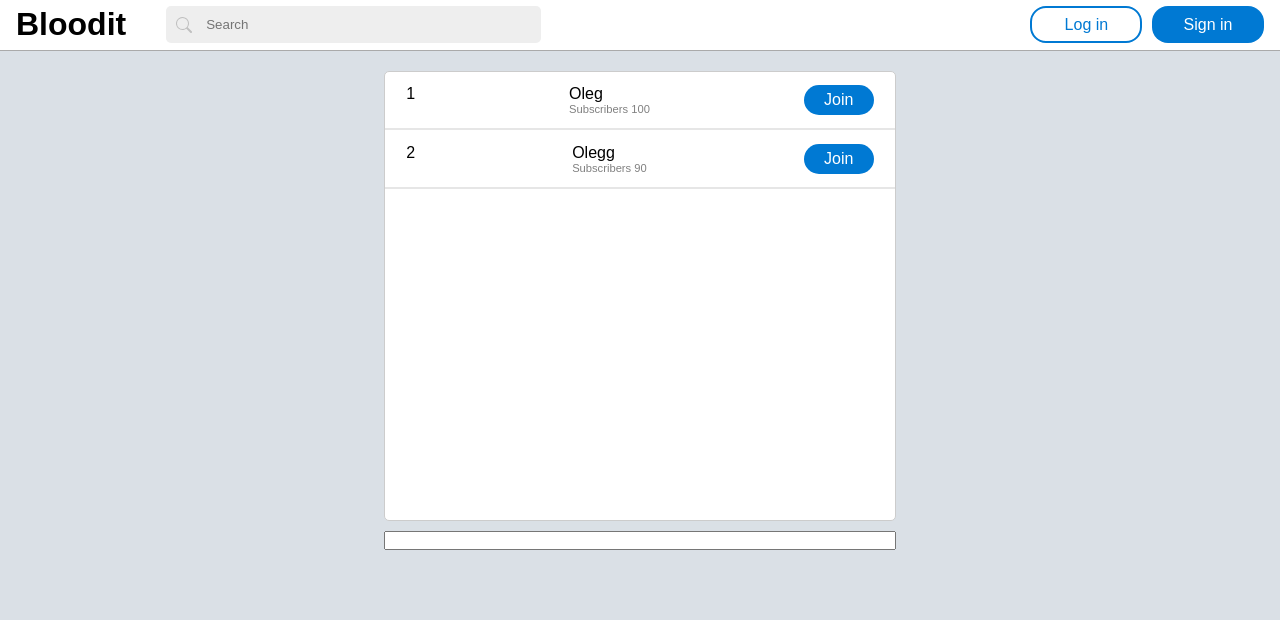
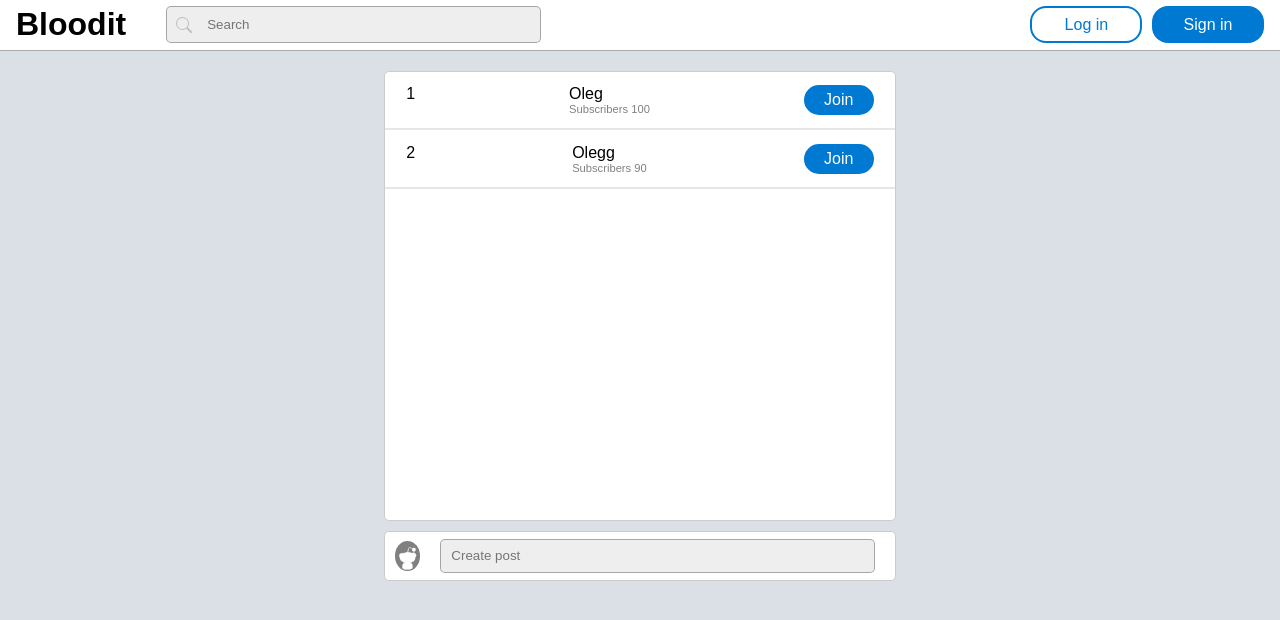
Before and after one commit to vkazivnyk/bloodit-frontend, a React (Create React App) app: page / in a window 1280 px wide. Shown: the top 620 px of the page. Built offline with nearby package versions, Linux system fonts and the light colour scheme.

Commit message:
add content to posts

```diff
--- a/package.json
+++ b/package.json
@@ -11,6 +11,8 @@
         "@types/react": "^17.0.38",
         "@types/react-dom": "^17.0.11",
         "draft-js": "^0.11.7",
+        "draftjs-to-html": "^0.9.1",
+        "html-react-parser": "^1.4.5",
         "react": "^17.0.2",
         "react-dom": "^17.0.2",
         "react-draft-wysiwyg": "^1.14.7",
--- a/src/Layout/Layout.module.scss
+++ b/src/Layout/Layout.module.scss
@@ -42,16 +42,9 @@ header {
     width: 30%;
     input {
         padding: 0px 40px;
+        z-index: 10;
         height: 100%;
-        background-color: $input-background-color;
-        border: none;
-        border-radius: 5px;
         width: 100%;
-        position: relative;
-        z-index: 10;
-    }
-    input:focus {
-        outline: 1px solid $input-focus-border;
     }
     a {
         padding: 20px 50px;
--- a/src/Layout/Layout.tsx
+++ b/src/Layout/Layout.tsx
@@ -3,6 +3,7 @@ import classes from './Layout.module.scss';
 import Button from '../components/Button/Button';
 import { BsSearch } from 'react-icons/bs';
 import SearchingPopup from '../components/SearchingPopup/SearchingPopup';
+import Input from '../components/Input/Input';
 
 const Layout = ({ children }: { children: React.ReactNode }) => {
     const [isSearching, setIsSearching] = useState(false);
@@ -13,7 +14,7 @@ const Layout = ({ children }: { children: React.ReactNode }) => {
                 <h1>Bloodit</h1>
                 <div className={classes.searchInput}>
                     <BsSearch className={classes.loupe} />
-                    <input
+                    <Input
                         type="text"
                         placeholder="Search"
                         onFocus={() => {
--- a/src/components/Button/Button.tsx
+++ b/src/components/Button/Button.tsx
@@ -2,7 +2,7 @@ import React from 'react';
 import './Button.module.scss';
 
 interface ButtonProps {
-    onClick?: () => void;
+    onClick?: React.MouseEventHandler<HTMLButtonElement>;
     customClass?: string;
     children: React.ReactNode;
 }
--- /dev/null
+++ b/src/components/Input/Input.module.scss
@@ -0,0 +1,13 @@
+@use '../../global/scss/global.scss' as *;
+
+input {
+    background-color: $input-background-color;
+    border: 1px solid $header-border-color;
+    border-radius: 5px;
+    position: relative;
+}
+input:hover,
+:focus {
+    border: none;
+    outline: 1px solid $input-focus-border;
+}
--- /dev/null
+++ b/src/components/Input/Input.tsx
@@ -0,0 +1,33 @@
+import React from 'react';
+import './Input.module.scss';
+
+interface InputProps {
+    type: string;
+    placeholder?: string;
+    onFocus?: () => void;
+    onChange?: React.ChangeEventHandler<HTMLInputElement>;
+    customClass?: string;
+    value?: string;
+}
+
+const Input = ({
+    type,
+    placeholder,
+    onFocus,
+    onChange,
+    customClass,
+    value,
+}: InputProps) => {
+    return (
+        <input
+            type={type}
+            placeholder={placeholder}
+            onFocus={onFocus}
+            onChange={onChange}
+            className={customClass}
+            value={value}
+        />
+    );
+};
+
+export default Input;
--- a/src/components/Post/Post.module.scss
+++ b/src/components/Post/Post.module.scss
@@ -2,6 +2,7 @@
 
 .container {
     border: 1px solid $border-color;
+    border-radius: 5px;
     background-color: $component-background-color;
     display: grid;
     grid-template-rows: auto auto auto auto;
@@ -17,7 +18,6 @@
         padding: 10px;
         margin: 5px;
     }
-    border-radius: 5px;
     max-height: 300px;
 }
 
@@ -30,6 +30,7 @@
     padding: 0px 20px;
     overflow: hidden;
     max-height: 150px;
+    overflow-wrap: anywhere;
 }
 
 .addMask {
@@ -39,9 +40,20 @@
 .postAside {
     max-height: 298px;
     border-radius: 5px 0px 0px 5px;
+    text-align: center;
     grid-area: aside;
     background-color: $post-aside-color;
     height: 100%;
+    display: flex;
+    flex-direction: column;
+    gap: 10px;
+    padding: 10px 0px;
+    .icon {
+        margin-left: auto;
+        margin-right: auto;
+        color: $arrow-color;
+        cursor: pointer;
+    }
 }
 
 .postHeader {
--- a/src/components/Post/Post.tsx
+++ b/src/components/Post/Post.tsx
@@ -1,12 +1,14 @@
 import React, { useEffect } from 'react';
 import classes from './Post.module.scss';
+import { ImArrowUp, ImArrowDown } from 'react-icons/im';
 
 interface PostProps {
-    children?: string;
+    children?: React.ReactNode;
     title: string;
     subBloodIt: string;
     creatingDate: string;
     author: string;
+    likes: number;
 }
 
 function isOverflowing(el: HTMLElement | null): boolean {
@@ -20,6 +22,7 @@ const Post = ({
     creatingDate,
     author,
     subBloodIt,
+    likes,
 }: PostProps) => {
     const contentRef = React.createRef<HTMLDivElement>();
     useEffect(() => {
@@ -30,7 +33,11 @@ const Post = ({
     return (
         <>
             <div className={classes.container}>
-                <div className={classes.postAside}>Like</div>
+                <div className={classes.postAside}>
+                    <ImArrowUp className={classes.icon} size={20} />
+                    {likes}
+                    <ImArrowDown className={classes.icon} size={20} />
+                </div>
                 <div className={classes.postHeader}>
                     <a href=".">{subBloodIt}</a>
                     <div> Posted by </div>
@@ -39,7 +46,7 @@ const Post = ({
                 </div>
                 <h1>{title}</h1>
                 <div ref={contentRef} className={`${classes.mainContent}`}>
-                    <p>{children}</p>
+                    {children}
                 </div>
                 <div className={classes.postFooter}>comment</div>
             </div>
--- a/src/containers/Home/Home.module.scss
+++ b/src/containers/Home/Home.module.scss
@@ -22,6 +22,8 @@
 .popupStyle {
     background-color: $component-background-color;
     input {
+        background-color: $component-background-color;
+        border-radius: 0px;
         margin: 10px 0px;
         height: 30px;
         border: 1px solid $header-border-color;
@@ -57,3 +59,28 @@
     align-items: center;
     padding: 10px;
 }
+
+.creatingPostInput {
+    width: 100%;
+    height: 50px;
+    background-color: $component-background-color;
+    border: 1px solid $border-color;
+    border-radius: 5px;
+    display: flex;
+    gap: 10px;
+    align-items: center;
+    input {
+        width: 100%;
+        height: 70%;
+        margin-right: 20px;
+        padding: 0px 10px;
+    }
+    svg {
+        height: 30px;
+        width: 30px;
+        margin: 5px 10px;
+        border-radius: 50%;
+        background-color: $second-text-color;
+        fill: $component-background-color;
+    }
+}
--- a/src/containers/Home/Home.tsx
+++ b/src/containers/Home/Home.tsx
@@ -5,23 +5,28 @@ import TopicList from '../../components/TopicList/TopicList';
 import Popup from '../../components/Popup/Popup';
 import { Editor } from 'react-draft-wysiwyg';
 import 'react-draft-wysiwyg/dist/react-draft-wysiwyg.css';
-import { EditorState } from 'draft-js';
+import { EditorState, convertToRaw } from 'draft-js';
 import Button from '../../components/Button/Button';
 import SearchingPopup from '../../components/SearchingPopup/SearchingPopup';
+import draftToHtml from 'draftjs-to-html';
+import parse from 'html-react-parser';
+import Input from '../../components/Input/Input';
+import { ReactComponent as Icon } from '../../assets/accountIcon.svg';
 
 interface PostProps {
     title: string;
     subBloodIt: string;
     creatingDate: string;
     author: string;
-    content: string;
+    content: React.ReactNode;
+    likes: number;
 }
 
 interface HomeState {
     isCreatingPost: boolean;
     newSubbloddit: string;
     newPostTitle: string;
-    newPostContent: string;
+    newPostContent: typeof EditorState;
     isChoosingNewSubbloddit: boolean;
     Posts: Array<PostProps>;
 }
@@ -40,12 +45,23 @@ class Home extends React.Component<HomeProps, HomeState> {
     createPost = () => {
         const { Posts, newPostTitle, newPostContent, newSubbloddit } =
             this.state;
+        const newContent = (
+            <div>
+                {parse(
+                    draftToHtml(
+                        convertToRaw(newPostContent.getCurrentContent()),
+                    ),
+                )}
+            </div>
+        );
+        console.log(typeof newContent);
         Posts.push({
             title: newPostTitle,
-            content: 'newPostContent',
+            content: newContent,
             subBloodIt: newSubbloddit,
             author: 'Vlad',
             creatingDate: '12 years age',
+            likes: 0,
         });
         this.setState({
             isCreatingPost: false,
@@ -73,17 +89,22 @@ class Home extends React.Component<HomeProps, HomeState> {
         return (
             <div className={classes.container}>
                 <TopicList topics={array} />
-                <input
-                    type="text"
-                    onFocus={() => this.setState({ isCreatingPost: true })}
-                />
+                <div className={classes.creatingPostInput}>
+                    <Icon />
+                    <Input
+                        type="text"
+                        placeholder="Create post"
+                        onFocus={() => this.setState({ isCreatingPost: true })}
+                    />
+                </div>
                 {Posts.map(el => (
                     <Post
                         key={el.title + el.author + el.creatingDate}
                         title={el.title}
                         subBloodIt={el.subBloodIt}
                         creatingDate={el.creatingDate}
-                        author={el.author}>
+                        author={el.author}
+                        likes={el.likes}>
                         {el.content}
                     </Post>
                 ))}
@@ -96,7 +117,7 @@ class Home extends React.Component<HomeProps, HomeState> {
                             });
                         }}
                         PopupStyle={classes.popupStyle}>
-                        <input
+                        <Input
                             type="text"
                             onChange={e => {
                                 this.setState({ newPostTitle: e.target.value });
@@ -115,7 +136,7 @@ class Home extends React.Component<HomeProps, HomeState> {
                             }
                         />
                         <div className={classes.subBlodditWrapper}>
-                            <input
+                            <Input
                                 type="text"
                                 placeholder="subBloddit"
                                 onFocus={() => {
--- a/src/global/scss/global.scss
+++ b/src/global/scss/global.scss
@@ -18,3 +18,5 @@ $post-hover-border-color: #898989;
 
 $editorToolbar-color: #f4f4f4;
 $editor-focus-border: #464646c5;
+
+$arrow-color: #5c5c5c;
```
Also changed, not shown: src/global/types/css.d.ts (+7 -0 lines), src/assets/accountIcon.svg (added), 1 other file (tests, documents, lock files or other folders).
